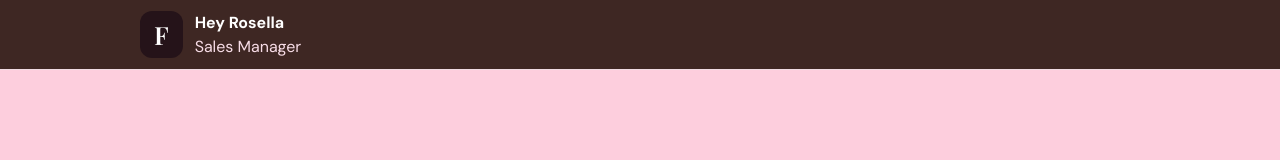
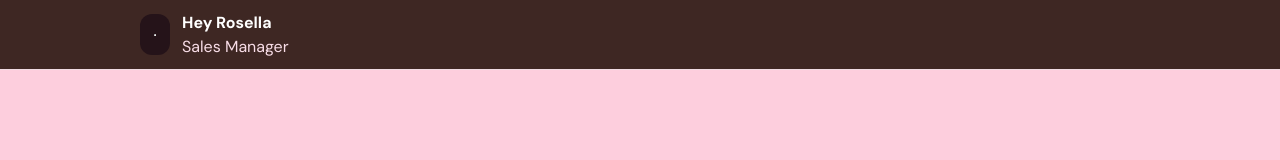
Before and after one commit to Hafsa26-create/fair-sales-manager, a plain HTML site: page Fair-sales-manager/index.html in a window 1280 px wide. Shown: the top 160 px of the page. Drawn offline with nearby package versions, Linux system fonts and the light colour scheme; a web font is replaced by a local one.

Commit message:
update index

```diff
--- a/Fair-sales-manager/index.html
+++ b/Fair-sales-manager/index.html
@@ -17,7 +17,7 @@
 
 <body>
   <header>
-    <b class="logo">F</b>
+    <b class="logo"><HR></b>
 
     <div>
       <strong>Hey Rosella</strong>
```
